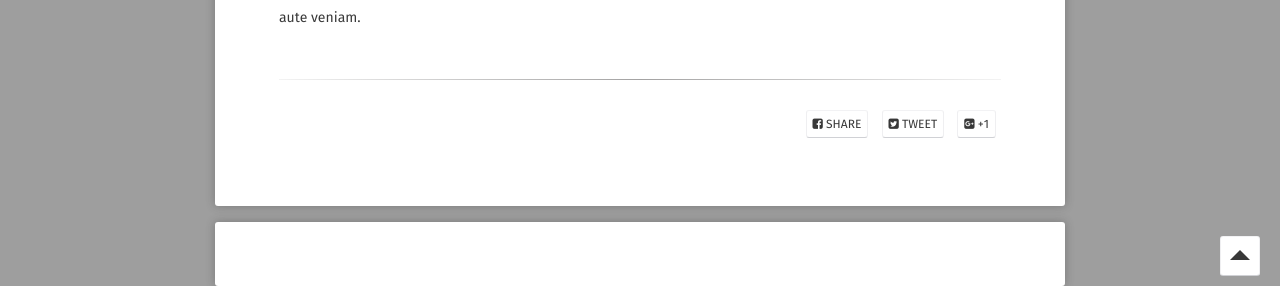
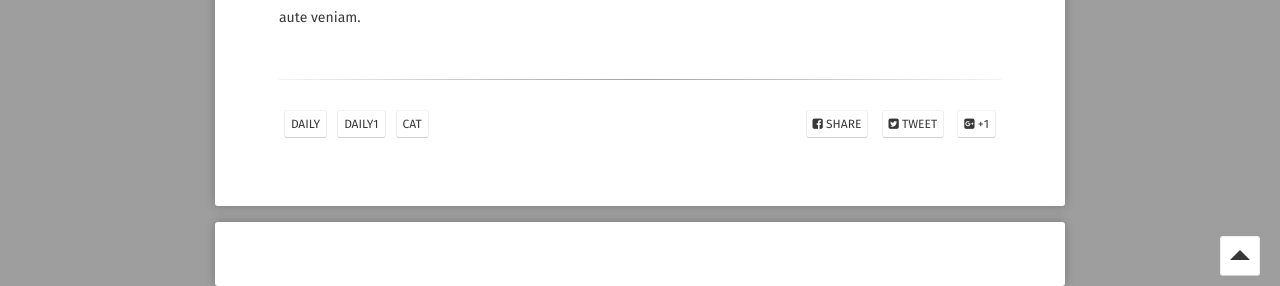
Before and after one commit to incheony/incheony.github.io, a Jekyll site: the page built from _posts/2018-11-17-test.md, in a window 1280 px wide and 900 px high, scrolled down 1629 px. Shown: the part 614-900 px from the top of the window. Built offline with Jekyll 4.4.1, drawn with Linux system fonts in a browser that asks for light colours; some web fonts are replaced; comment, search, counter and statistics services are not loaded.

Commit message:
Update 2018-11-17-test.md

```diff
--- a/_posts/2018-11-17-test.md
+++ b/_posts/2018-11-17-test.md
@@ -4,7 +4,7 @@ title: "Testing Readability with a Bunch of Text"
 date: 2018-11-17
 excerpt: "A ton of text to test readability."
 category: [daily, daily1, cat]
-tags:
+tags: [daily, daily1, cat]
 comments: true
 ---
 
```
